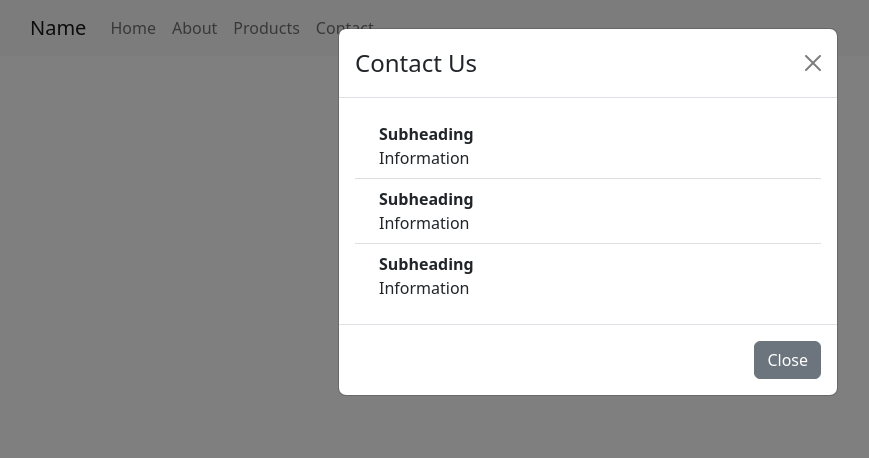
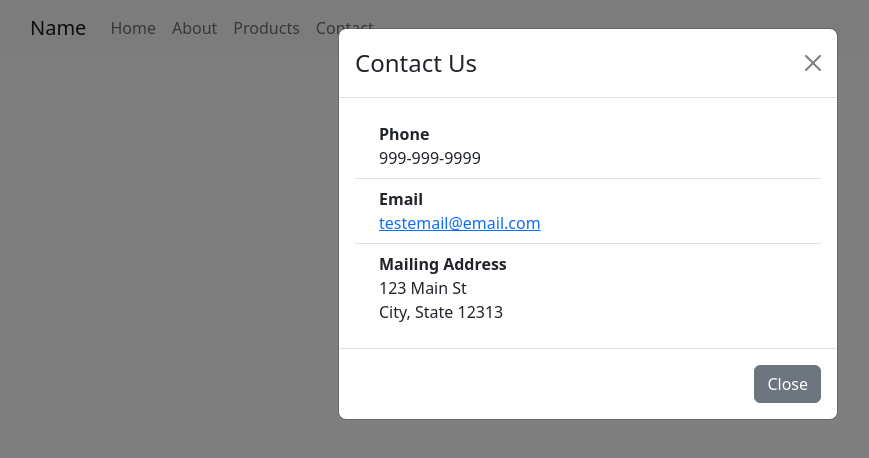
Before and after one commit to cmskorcz/basic-react-site, a React (Create React App) app: page / in a window 1280 px wide. Both pictures are taken after a click on the button "Contact". Shown: the top 458 px of the page, without its empty margins (52-921 px from the left). Built offline with nearby package versions, Linux system fonts and the light colour scheme.

Commit message:
added template info for contact modal

```diff
--- a/src/components/ContactModal.js
+++ b/src/components/ContactModal.js
@@ -14,24 +14,26 @@ function ContactModal(props) {
             as='li'
             className='d-flex justify-content-between align-items-start'>
               <div className='ms-2 me-auto'>
-                <div className='fw-bold'>Subheading</div>
-                Information
+                <div className='fw-bold'>Phone</div>
+                999-999-9999
               </div>
           </ListGroup.Item>
           <ListGroup.Item
             as='li'
             className='d-flex justify-content-between align-items-start'>
               <div className='ms-2 me-auto'>
-                <div className='fw-bold'>Subheading</div>
-                Information
+                <div className='fw-bold'>Email</div>
+                <a href='mailto:testemail@email.com'>testemail@email.com</a>
               </div>
           </ListGroup.Item>
           <ListGroup.Item
             as='li'
             className='d-flex justify-content-between align-items-start'>
               <div className='ms-2 me-auto'>
-                <div className='fw-bold'>Subheading</div>
-                Information
+                <div className='fw-bold'>Mailing Address</div>
+                123 Main St
+                <br></br>
+                City, State 12313
               </div>
           </ListGroup.Item>
         </ListGroup>
```
